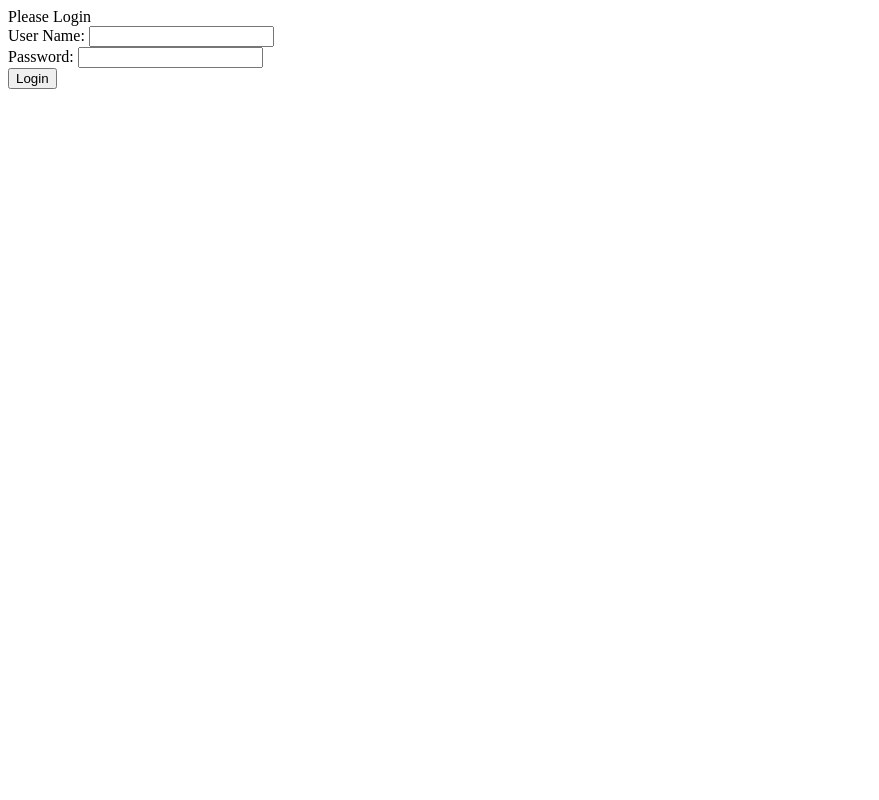
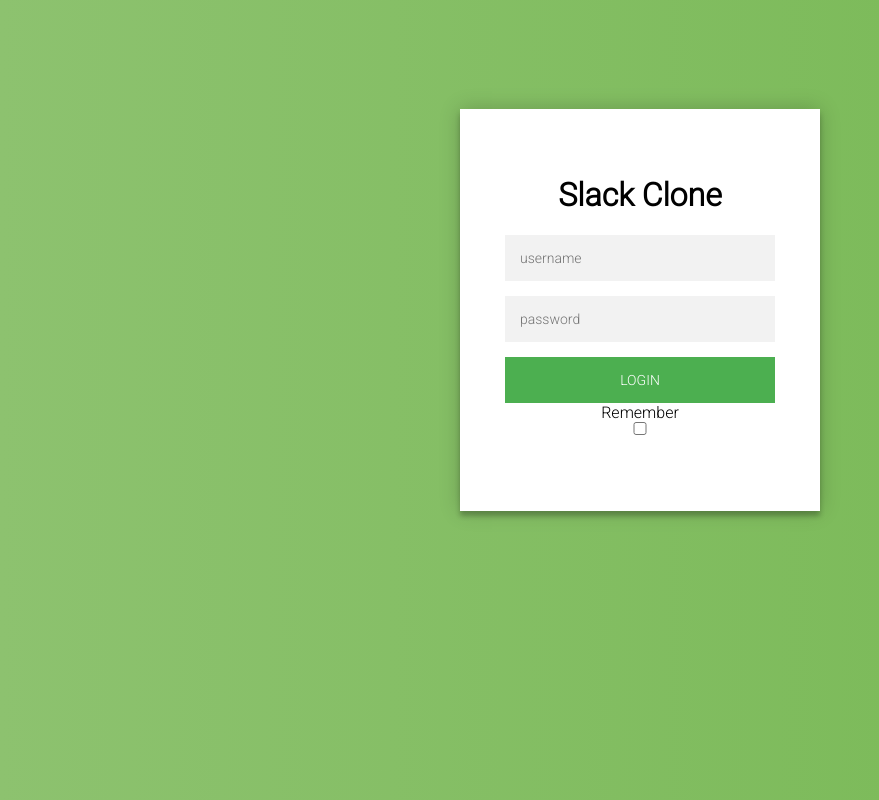
Before and after one commit to paulgfrey/slackclone, a website: page webapp/loginTemplate.html in a window 1280 px wide. Shown: the whole page, without its empty margins (0-879 px from the left). Drawn offline with Linux system fonts and the light colour scheme.

Commit message:
end of day

```diff
--- /dev/null
+++ b/webapp/login.css
@@ -0,0 +1,88 @@
+@import url(https://fonts.googleapis.com/css?family=Roboto:300);
+
+.login-page {
+  width: 360px;
+  padding: 8% 0 0;
+  margin: auto;
+}
+.form {
+  position: relative;
+  z-index: 1;
+  background: #FFFFFF;
+  max-width: 360px;
+  margin: 0 auto 100px;
+  padding: 45px;
+  text-align: center;
+  box-shadow: 0 0 20px 0 rgba(0, 0, 0, 0.2), 0 5px 5px 0 rgba(0, 0, 0, 0.24);
+}
+.form input {
+  font-family: "Roboto", sans-serif;
+  outline: 0;
+  background: #f2f2f2;
+  width: 100%;
+  border: 0;
+  margin: 0 0 15px;
+  padding: 15px;
+  box-sizing: border-box;
+  font-size: 14px;
+}
+.form button {
+  font-family: "Roboto", sans-serif;
+  text-transform: uppercase;
+  outline: 0;
+  background: #4CAF50;
+  width: 100%;
+  border: 0;
+  padding: 15px;
+  color: #FFFFFF;
+  font-size: 14px;
+  -webkit-transition: all 0.3 ease;
+  transition: all 0.3 ease;
+  cursor: pointer;
+}
+.form button:hover,.form button:active,.form button:focus {
+  background: #43A047;
+}
+.container {
+  position: relative;
+  z-index: 1;
+  max-width: 300px;
+  margin: 0 auto;
+}
+.container:before, .container:after {
+  content: "";
+  display: block;
+  clear: both;
+}
+.container .info {
+  margin: 50px auto;
+  text-align: center;
+}
+.container .info h1 {
+  margin: 0 0 15px;
+  padding: 0;
+  font-size: 36px;
+  font-weight: 300;
+  color: #1a1a1a;
+}
+.container .info span {
+  color: #4d4d4d;
+  font-size: 12px;
+}
+.container .info span a {
+  color: #000000;
+  text-decoration: none;
+}
+.container .info span .fa {
+  color: #EF3B3A;
+}
+body {
+  background: #76b852; /* fallback for old browsers */
+  background: -webkit-linear-gradient(right, #76b852, #8DC26F);
+  background: -moz-linear-gradient(right, #76b852, #8DC26F);
+  background: -o-linear-gradient(right, #76b852, #8DC26F);
+  background: linear-gradient(to left, #76b852, #8DC26F);
+  font-family: "Roboto", sans-serif;
+  -webkit-font-smoothing: antialiased;
+  -moz-osx-font-smoothing: grayscale;
+}
--- a/webapp/loginTemplate.html
+++ b/webapp/loginTemplate.html
@@ -1,8 +1,12 @@
-<div>
-    <form novalidate>
-        Please Login<BR>
-        User Name: <input type="TEXT" ng-model="name"/><BR>
-        Password: <input type="password" ng-model="password"/><BR>
-        <input type="submit" ng-click="login($scope.name, $scope.password)" value="Login" />
+<link href="login.css" rel="stylesheet" />
+<div class="login-page">
+  <div class="form">
+    <form class="login-form">
+      <h1 align="center">Slack Clone</h1>
+      <input type="text" placeholder="username" ng-model="name"/>
+      <input type="password" placeholder="password" ng-model="password"/>
+      <button ng-click="login($scope.name, $scope.password)">login</button>
+      Remember<input type="checkbox" ng-model="remember"/>
     </form>
+  </div>
 </div>
--- a/webapp/service.js
+++ b/webapp/service.js
@@ -93,6 +93,9 @@
         saveUserId: function(userId) {
             document.cookie = "userId=" + userId + ";";
         },
+        removeSavedUserId: function () {
+            $cookies.remove('userId');
+        },
         getSavedUserId: function() {
             var rtnId;
             if (document.cookie) {
```
Also changed, not shown: webapp/mainCtrl.js (+17 -3 lines), webapp/channelMsgsCtrl.js (line endings or trailing spaces).
